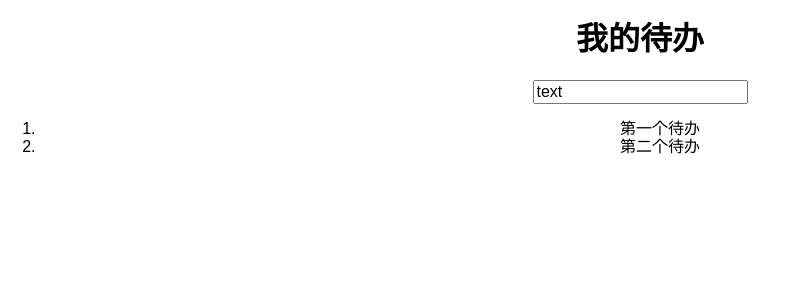
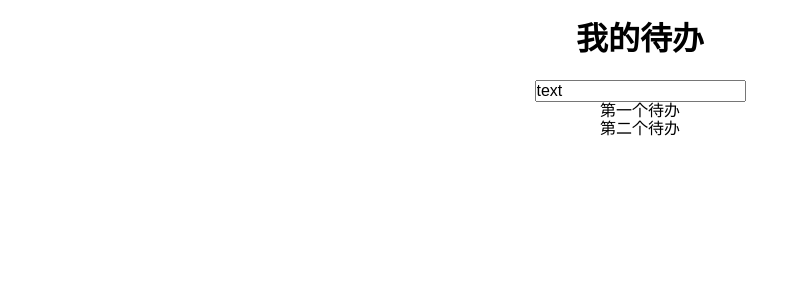
Before and after one commit to 977106024/react-app, a React (Create React App) app: page / in a window 1280 px wide. Shown: the top 300 px of the page, without its empty margins (0-788 px from the left). Built offline with nearby package versions, Linux system fonts and the light colour scheme.

Commit message:
添加reset.css

```diff
--- a/src/App.js
+++ b/src/App.js
@@ -1,6 +1,7 @@
 import React, { Component } from 'react';
 import './App.css';
-import 'normalize.css'
+import 'normalize.css';
+import './reset.css';
 import TodoInput from './TodoInput'
 import TodoItem from './TodoItem'
 
--- a/src/TodoInput.js
+++ b/src/TodoInput.js
@@ -2,6 +2,6 @@
 
 export default class TodoInput extends Component {
   render(){
-    return <input type="text" value={this.props.content}/>
+    return <input type="text" defaultValue={this.props.content}/>
   }
 }
--- /dev/null
+++ b/src/reset.css
@@ -0,0 +1,17 @@
+*{
+  margin: 0;
+  padding: 0;
+  box-sizing: border-box;
+}
+*::after{
+  box-sizing: border-box;
+}
+*::before{
+  box-sizing: border-box;
+}
+ul,ol,dl{
+  list-style: none;
+}
+a{
+  color: inherit;
+}
```
